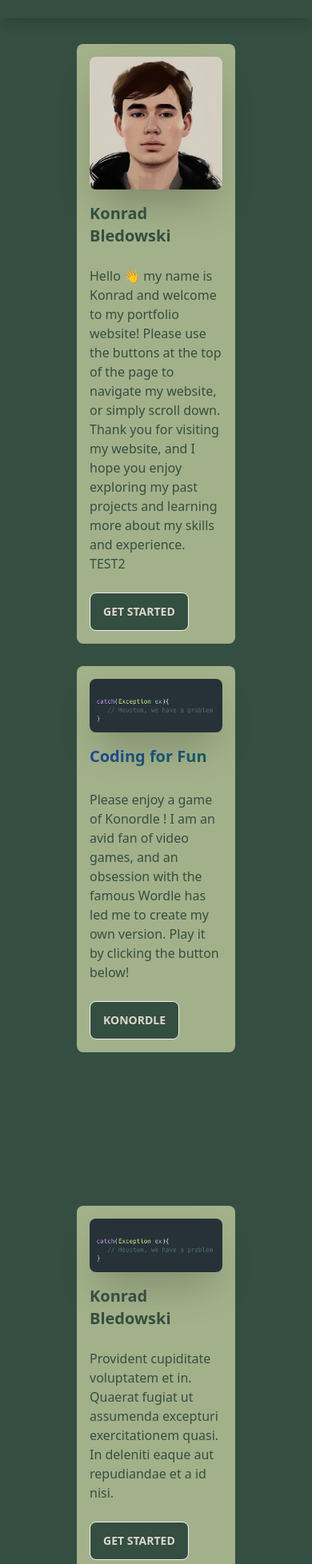
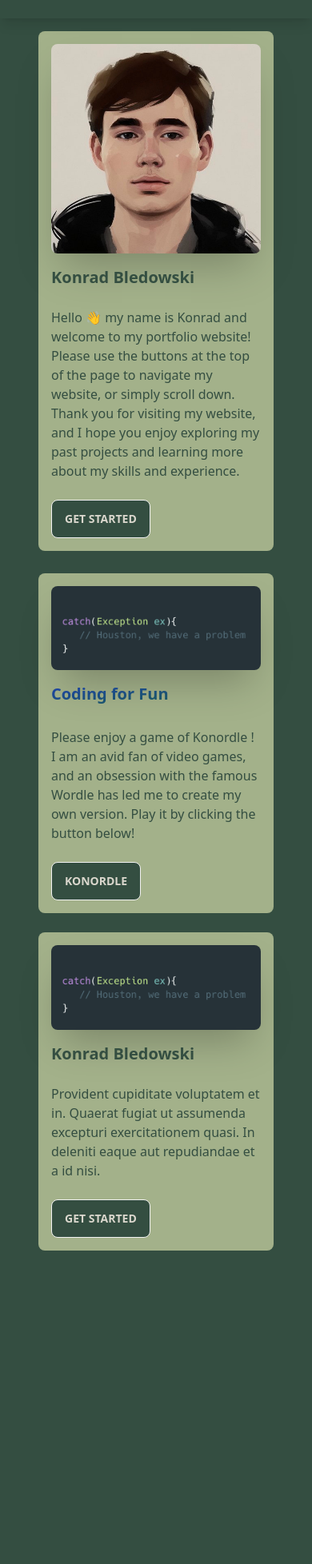
Before and after one commit to kbledows/nextgen-portfolio, a Next.js app: page / in a window 390 px wide. Shown: the part 41-1997 px from the top of the page at 80% size. Built offline with nearby package versions, Linux system fonts and the light colour scheme.

Commit message:
mobile formatting

```diff
--- a/src/app/page.js
+++ b/src/app/page.js
@@ -7,20 +7,20 @@ import houston from 'public/houston.png'
 export default function Home() {
   return (
     <main>
-      <div className="flex min-h-screen flex-col items-center p-24">
+      <div className="flex flex-col items-center justify-center pt-20 px-12 lg:p-24">
         <div className="hero bg-[#A3B18A] rounded-lg text-[#344E41] max-w-7xl">
           <div className="hero-content flex-col lg:flex-row">
-            <Image src={avatar} className="w-48 md:w-72 lg:w-72 rounded-lg shadow-2xl" />
+            <Image src={avatar} className="w-fill md:w-72 lg:w-72 rounded-lg shadow-2xl" />
             <div>
               <h1 className="text-xl md:text-4xl lg:text-7xl font-bold">Konrad Bledowski</h1>
-              <p className="py-6">Hello 👋 my name is Konrad and welcome to my portfolio website! Please use the buttons at the top of the page to navigate my website, or simply scroll down. Thank you for visiting my website, and I hope you enjoy exploring my past projects and learning more about my skills and experience. TEST2</p>
+              <p className="py-6">Hello 👋 my name is Konrad and welcome to my portfolio website! Please use the buttons at the top of the page to navigate my website, or simply scroll down. Thank you for visiting my website, and I hope you enjoy exploring my past projects and learning more about my skills and experience.</p>
               <button className="btn bg-[#344E41] text-[#DAD7CD] hover:text-[#344E41] hover:border-[#588157] hover:border-2">Get Started</button>
             </div>
           </div>
         </div>
         <div className="hero bg-[#A3B18A] rounded-lg text-[#344E41] mt-7 max-w-7xl">
           <div className="hero-content flex-col lg:flex-row-reverse">
-            <Image src={houston} className="w-48 md:w-72 lg:w-96 rounded-lg shadow-2xl" />
+            <Image src={houston} className="w-fill md:w-72 lg:w-96 rounded-lg shadow-2xl" />
             <div>
               <h1 className="text-xl md:text-4xl lg:text-5xl font-bold text-transparent bg-clip-text bg-gradient-to-br from-blue-800 to-green-800 pb-1">Coding for Fun</h1>
               <p className="py-6">Please enjoy a game of Konordle ! I am an avid fan of video games, and an obsession with the famous Wordle has led me to create my own version. Play it by clicking the button below!</p>
@@ -29,10 +29,10 @@ export default function Home() {
           </div>
         </div>
       </div>
-      <div id="test" className="flex min-h-screen flex-col items-center justify-between p-24">
+      <div id="test" className="flex min-h-screen flex-col items-center justify-between pt-6 px-12 lg:p-24">
         <div className="hero bg-[#A3B18A] rounded-lg text-[#344E41] max-w-7xl">
           <div className="hero-content flex-col lg:flex-row-reverse">
-            <Image src={houston} className="w-48 md:w-72 lg:w-96 rounded-lg shadow-2xl" />
+            <Image src={houston} className="w-fill md:w-72 lg:w-96 rounded-lg shadow-2xl" />
             <div>
               <h1 className="text-xl md:text-4xl lg:text-7xl font-bold">Konrad Bledowski</h1>
               <p className="py-6">Provident cupiditate voluptatem et in. Quaerat fugiat ut assumenda excepturi exercitationem quasi. In deleniti eaque aut repudiandae et a id nisi.</p>
--- a/src/components/Qwerty.js
+++ b/src/components/Qwerty.js
@@ -22,7 +22,7 @@ export default observer(function Qwerty({currentGuess, guess, word}){
                         return "bg-[#c8b653]"; //yellow
                     }
                     else {
-                        return "bg-[#787c7f]"
+                        return "bg-[#787c7f]" //gray
                     }
                 }
             }
@@ -37,7 +37,6 @@ export default observer(function Qwerty({currentGuess, guess, word}){
         <div className="h-4 text-black mt-6 lg:mt-1">
             <div className={"flex justify-center gap-1 my-1 w-full"}>
                 {new Array(rowOne.length).fill(0).map((_,i) => {
-                let bgColor = "bg-[#FFFFF]" //blue, unguessed
                 return (
                     <div key = {i} >
                         <kbd className={`kbd kbd-sm lg:kbd-md ${getColor(rowOne[i])}`}>{rowOne[i]}</kbd>
@@ -48,7 +47,6 @@ export default observer(function Qwerty({currentGuess, guess, word}){
             </div>
             <div className={"flex justify-center gap-1 my-1 w-full"}>
                 {new Array(rowTwo.length).fill(0).map((_,i) => {
-                let bgColor = "bg-[#FFFFF]" //blue, unguessed
                 return (
                     <div key = {i} >
                         <kbd className={`kbd kbd-sm lg:kbd-md ${getColor(rowTwo[i])}`}>{rowTwo[i]}</kbd>
@@ -59,7 +57,6 @@ export default observer(function Qwerty({currentGuess, guess, word}){
             </div>
             <div className={"flex justify-center gap-1 my-1 w-full"}>
                 {new Array(rowThree.length).fill(0).map((_,i) => {
-                let bgColor = "bg-[#FFFFF]" //blue, unguessed
                 return (
                     <div key = {i} >
                         <kbd className={`kbd kbd-sm lg:kbd-md ${getColor(rowThree[i])}`}>{rowThree[i]}</kbd>
```
